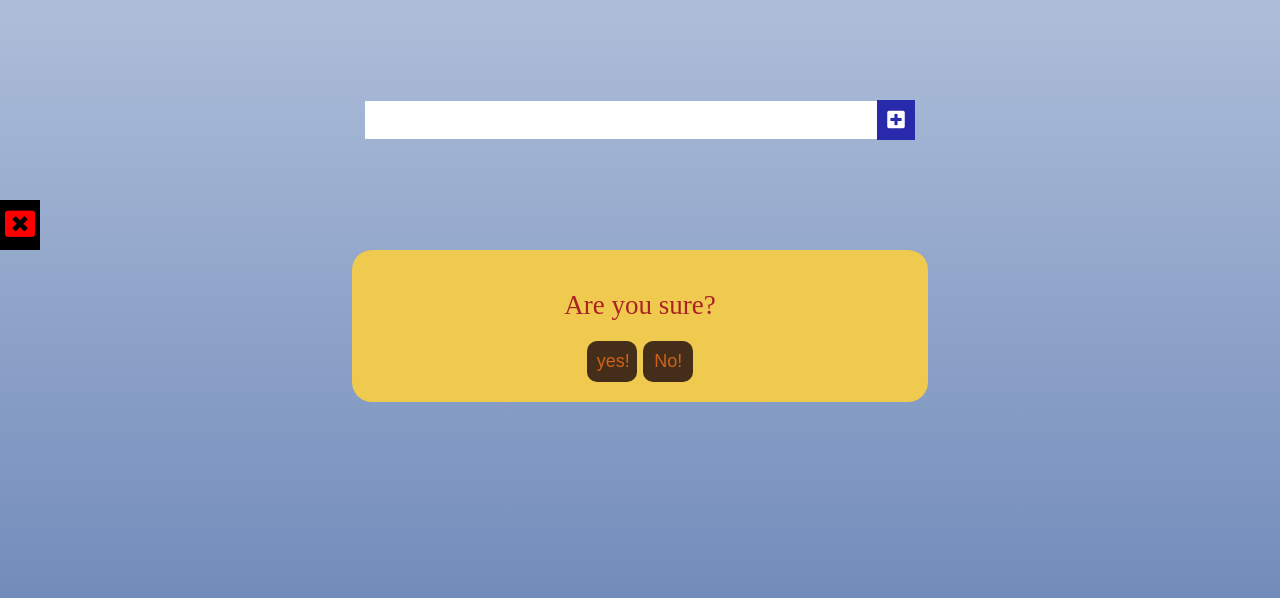
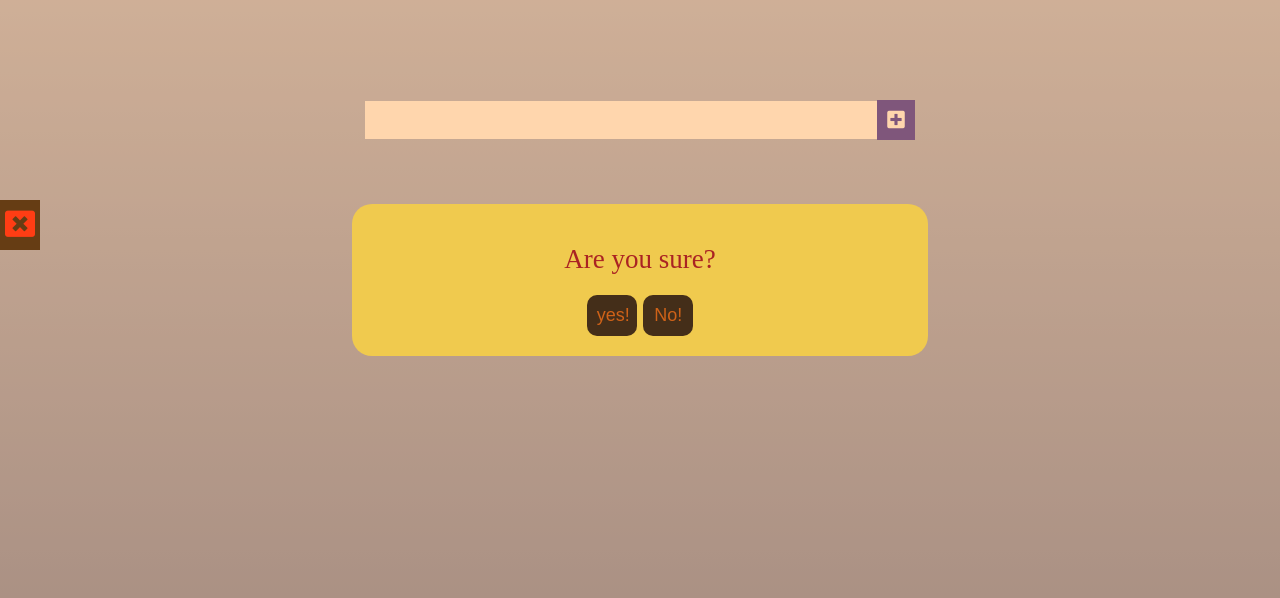
Before and after one commit to AyeenSepehri/todo-list, a plain HTML site: page index.html in a window 1280 px wide. Both pictures are taken after a click on the button 20 px from the left and 345 px from the top of the page. Shown: the part 120-718 px from the top of the page. Drawn offline with Linux system fonts and the light colour scheme.

Commit message:
adding new styles of modal section of project

```diff
--- a/index.html
+++ b/index.html
@@ -27,11 +27,13 @@
         <button class="clear-all"><i class="fas fa-window-close"></i></button>
     </div>
     <!--modal box-->
-    <div class="modal-box">
-        <p>Are you sure?</p>
-        <button id="yes-btn">yes!</button>
-        <button id="no-btn">No!</button>
+    <div class="wraper">
+        <div class="modal-box">
+            <p>Are you sure?</p>
+            <button id="yes-btn">yes!</button>
+            <button id="no-btn">No!</button>
+        </div>
     </div>
-    <script src="./main.js"></script>
+    <script src="./main2.js"></script>
 </body>
 </html>
--- a/style.css
+++ b/style.css
@@ -82,8 +82,20 @@ body{
     text-decoration: line-through;
     opacity: 0.5;
 }
+/*modal styling*/
+.wraper{
+    position: absolute;
+    background-color: rgba(255, 153, 51, 0.4);
+    width: 100%;
+    height: 100%;
+    top: 0;
+    left: 0;
+    visibility: hidden;
+    display: flex;
+    justify-content: center;
+    align-items: center;
+}
 .modal-box{
-    visibility: hidden;
     background-color: #f0ca4e;
     text-align: center;
     justify-content: center;
@@ -91,6 +103,10 @@ body{
     margin: auto;
     padding: 20px;
     border-radius: 20px;
+    position: absolute;
+}
+.modal-change{
+    visibility: visible;
 }
 .modal-box, p{
     font-size: 27px;
```
Also changed, not shown: main.js (line endings or trailing spaces).
